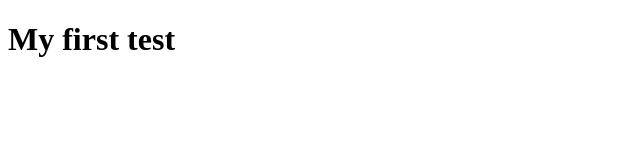
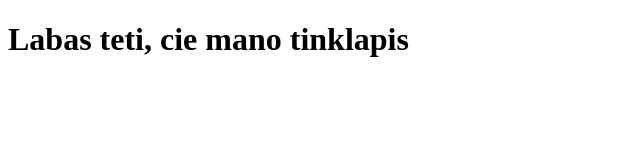
Before and after one commit to aParr0t/website, a plain HTML site: page index.html in a window 1280 px wide. Shown: the whole page, without its empty margins (0-640 px from the left). Drawn offline with Linux system fonts and the light colour scheme.

Commit message:
Just a test

```diff
--- a/index.html
+++ b/index.html
@@ -3,6 +3,6 @@
   <head>
   </head>
   <body>
-    <h1>My first test</h1>
+    <h1>Labas teti, cie mano tinklapis</h1>
   </body>
 </html>
```
